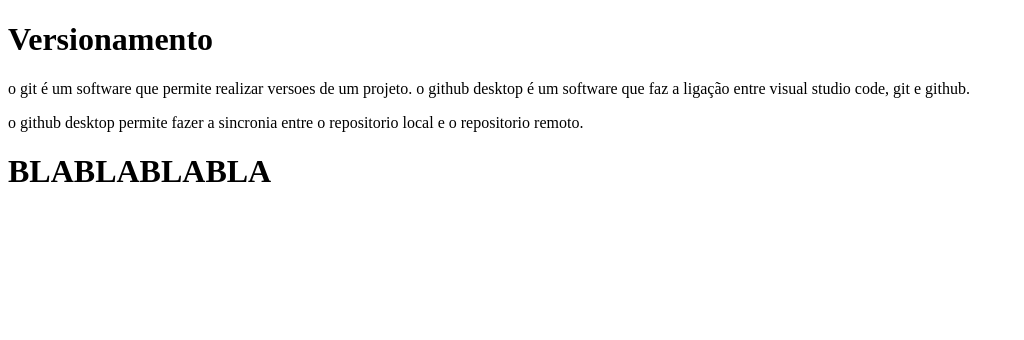
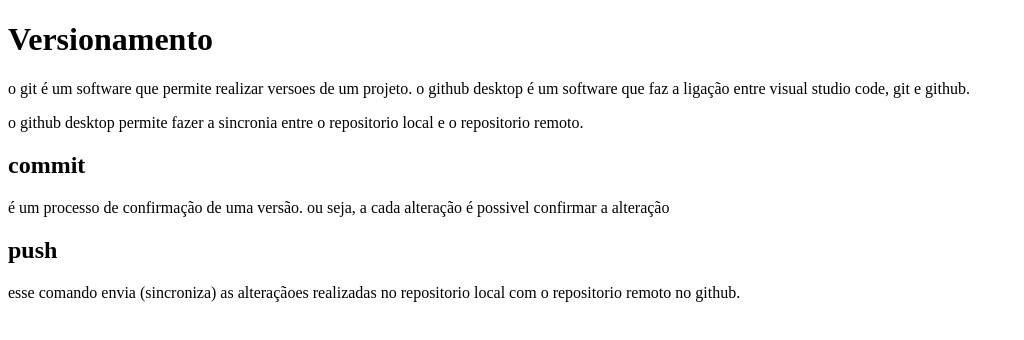
Before and after one commit to LorennaJV/3InfoM, a plain HTML site: page index.html in a window 1280 px wide. Shown: the whole page, without its empty margins (0-1024 px from the left). Drawn offline with Linux system fonts and the light colour scheme.

Commit message:
Update index.html

```diff
--- a/index.html
+++ b/index.html
@@ -15,6 +15,14 @@
         o github desktop permite fazer a sincronia entre o repositorio local e o repositorio remoto.
     </p>
 
-    <h1>BLABLABLABLA</h1>
+    <h2>commit</h2>
+    <p>
+        é um processo de confirmação de uma versão. ou seja, a cada alteração é possivel confirmar a alteração
+    </p>
+    <h2>push</h2>
+<p>
+    esse comando envia (sincroniza) as alteraçãoes realizadas no repositorio local com o repositorio remoto no github.
+</p>
+
 </body>
 </html>
```
